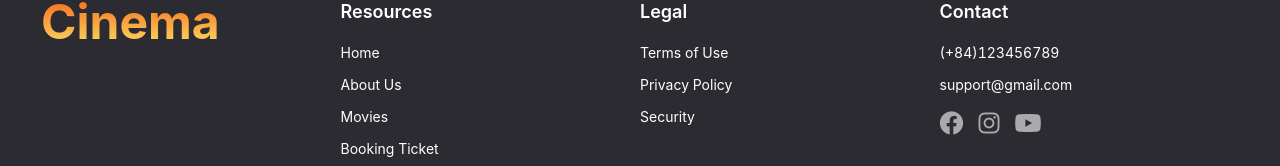
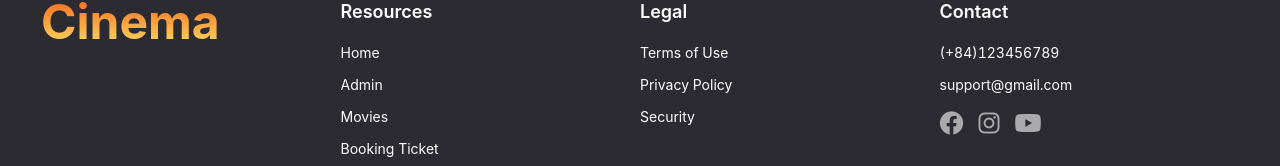
Before and after one commit to ngocbichn/BC32E_NgocBich_PhuongThao_CapstoneReactJS, a React (Create React App) app: page /home in a window 1280 px wide. Shown: the part 1334-1500 px from the top of the page. Built offline with nearby package versions, Linux system fonts and the light colour scheme; no server answers.

Commit message:
update Link to Admin

```diff
--- a/src/components/molecules/Footer.jsx
+++ b/src/components/molecules/Footer.jsx
@@ -1,4 +1,5 @@
 import React from "react";
+import { Link } from "react-router-dom";
 import styled from "styled-components";
 
 const Footer = () => {
@@ -31,13 +32,12 @@ const Footer = () => {
                   </a>
                 </li>
                 <li className="footer_list">
-                  <a
-                    rel="noopener noreferrer"
-                    href="#"
+                  <Link
+                    to="/admin"
                     className="hover:dark:text-violet-400"
                   >
-                    About Us
-                  </a>
+                    Admin
+                  </Link>
                 </li>
                 <li className="footer_list">
                   <a
```
